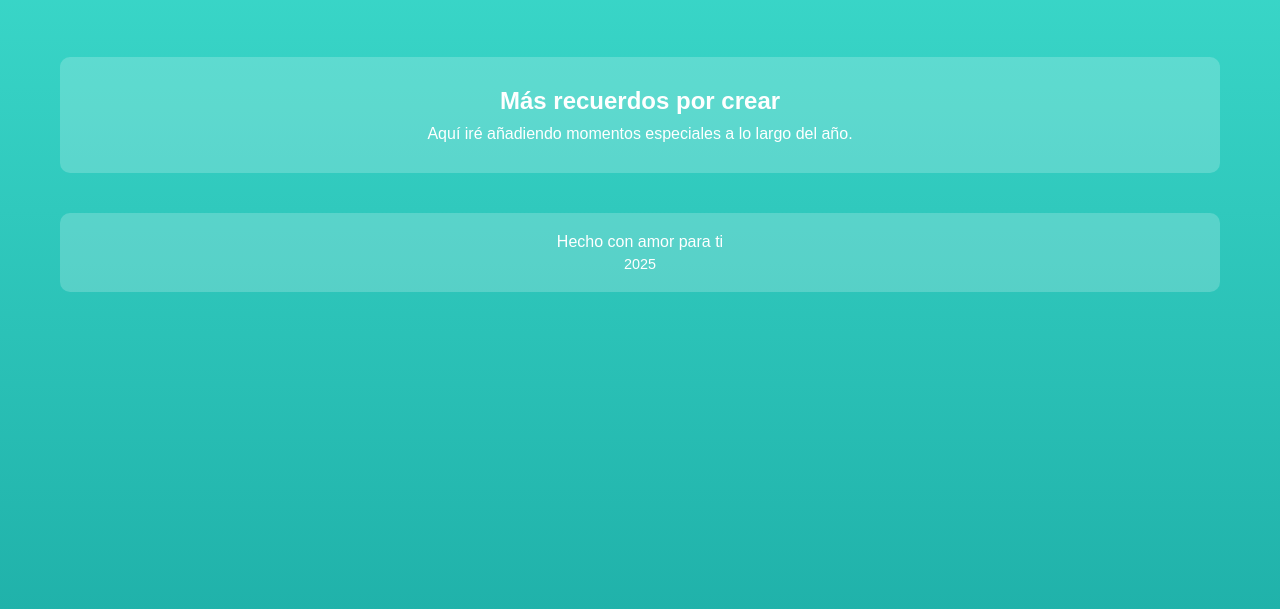
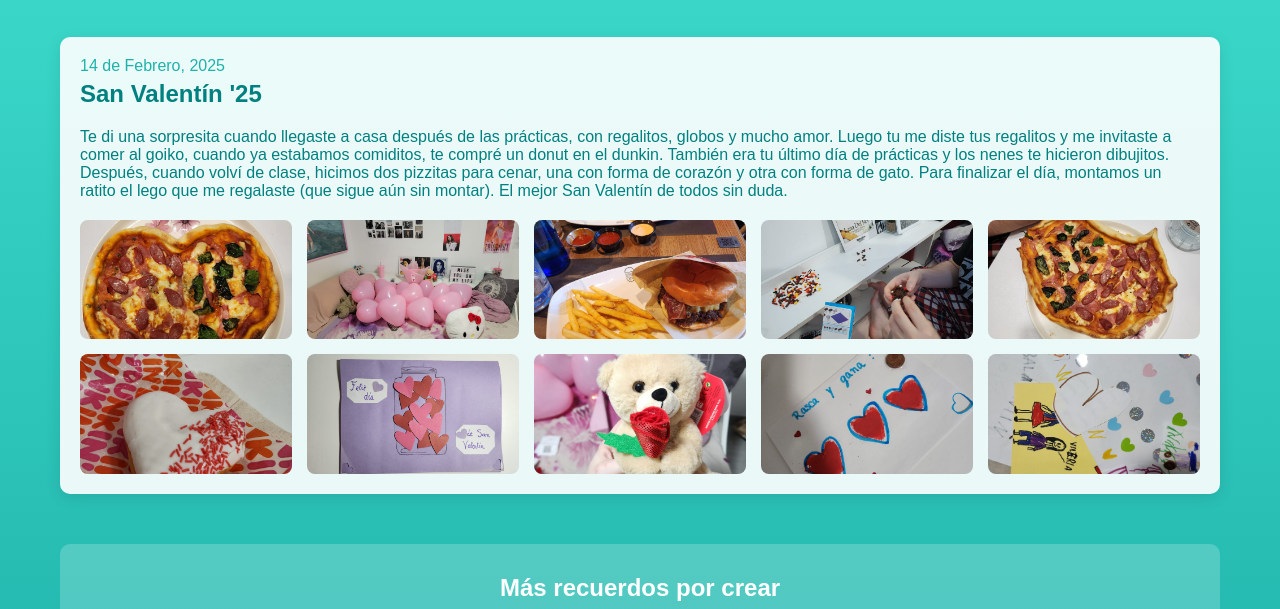
Before and after one commit to adriaviles2711/MarlaWeb, a plain HTML site: page quedadas.html in a window 1280 px wide. Shown: the part 190-799 px from the top of the page. Drawn offline with Linux system fonts and the light colour scheme.

Commit message:
Añadida quedada san valentin

```diff
--- a/quedadas.html
+++ b/quedadas.html
@@ -18,23 +18,47 @@
         <!-- Contenido de Quedadas -->
         <div class="contenedor-quedadas">
             <!-- Quedada 1 -->
-            <!--<div class="tarjeta-quedada">
+            <div class="tarjeta-quedada">
                 <div class="quedada-cabecera">
-                    <p class="quedada-fecha">15 de Enero, 2025</p>
-                    <h2 class="quedada-titulo">Nuestra primera cita del año</h2>
+                    <p class="quedada-fecha">14 de Febrero, 2025</p>
+                    <h2 class="quedada-titulo">San Valentín '25</h2>
                 </div>
                 <div class="quedada-contenido">
-                    <p class="quedada-descripcion">Fuimos a cenar a un nuevo restaurante y después dimos un paseo por el parque.</p>
+                    <p class="quedada-descripcion">Te di una sorpresita cuando llegaste a casa después de las prácticas, con regalitos, globos y mucho amor. Luego tu me diste tus regalitos y me invitaste a comer al goiko, cuando ya estabamos comiditos, te compré un donut en el dunkin. También era tu último día de prácticas y los nenes te hicieron dibujitos. Después, cuando volví de clase, hicimos dos pizzitas para cenar, una con forma de corazón y otra con forma de gato. Para finalizar el día, montamos un ratito el lego que me regalaste (que sigue aún sin montar). El mejor San Valentín de todos sin duda.</p>
                     <div class="quedada-fotos">
                         <div class="foto">
-                            <img src="placeholder-foto.jpg" alt="Foto 1 de nuestra cita">
+                            <img src="src/img/quedadas/san valentin 25/foto1.jpeg" alt="Foto 1 de nuestra cita">
                         </div>
                         <div class="foto">
-                            <img src="placeholder-foto.jpg" alt="Foto 2 de nuestra cita">
+                            <img src="src/img/quedadas/san valentin 25/foto2.jpeg" alt="Foto 2 de nuestra cita">
+                        </div>
+                        <div class="foto">
+                            <img src="src/img/quedadas/san valentin 25/foto3.jpeg" alt="Foto 3 de nuestra cita">
+                        </div>
+                        <div class="foto">
+                            <img src="src/img/quedadas/san valentin 25/foto4.jpeg" alt="Foto 4 de nuestra cita">
+                        </div>
+                        <div class="foto">
+                            <img src="src/img/quedadas/san valentin 25/foto5.jpeg" alt="Foto 5 de nuestra cita">
+                        </div>
+                        <div class="foto">
+                            <img src="src/img/quedadas/san valentin 25/foto6.jpeg" alt="Foto 6 de nuestra cita">
+                        </div>
+                        <div class="foto">
+                            <img src="src/img/quedadas/san valentin 25/foto7.jpeg" alt="Foto 7 de nuestra cita">
+                        </div>
+                        <div class="foto">
+                            <img src="src/img/quedadas/san valentin 25/foto8.jpeg" alt="Foto 8 de nuestra cita">
+                        </div>
+                        <div class="foto">
+                            <img src="src/img/quedadas/san valentin 25/foto9.jpeg" alt="Foto 9 de nuestra cita">
+                        </div>
+                        <div class="foto">
+                            <img src="src/img/quedadas/san valentin 25/foto10.jpeg" alt="Foto 10 de nuestra cita">
                         </div>
                     </div>
                 </div>
-            </div>-->
+            </div>
 
             <!-- Espacio para futuras quedadas -->
             <div class="espacio-futuro">
```
Also changed, not shown: src/img/quedadas/san valentin 25/foto1.jpeg (added), src/img/quedadas/san valentin 25/foto10.jpeg (added), src/img/quedadas/san valentin 25/foto2.jpeg (added), src/img/quedadas/san valentin 25/foto3.jpeg (added), src/img/quedadas/san valentin 25/foto4.jpeg (added), src/img/quedadas/san valentin 25/foto5.jpeg (added), src/img/quedadas/san valentin 25/foto6.jpeg (added), src/img/quedadas/san valentin 25/foto7.jpeg (added), src/img/quedadas/san valentin 25/foto8.jpeg (added), src/img/quedadas/san valentin 25/foto9.jpeg (added).
